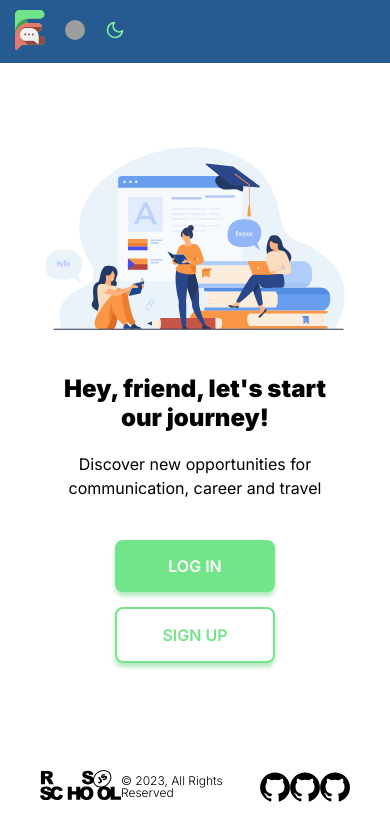
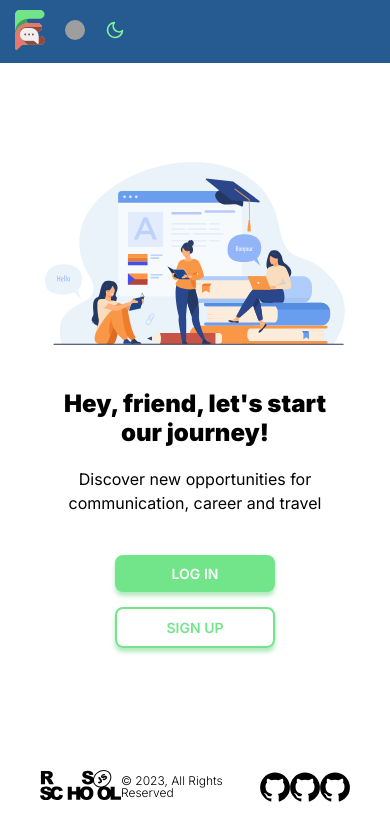
Before and after one commit to gsidnick/rsclone, a React (Create React App) app: page / in a window 390 px wide. Shown: the top 840 px of the page. Built offline with nearby package versions, Linux system fonts and the light colour scheme; no server answers; grey boxes are pictures that could not be loaded.

Commit message:
refactor: change adaptive styles

```diff
--- a/src/components/UI/Button/Button.css
+++ b/src/components/UI/Button/Button.css
@@ -4,7 +4,7 @@
   --color-bg-shadow: var(--rss-green-shadow);
   --color-text: var(--rss-white);
   --color-bg-arrow: var(--rss-grey-dark-lighter);
-  --color-bg-arrow-hover: var(--rss-grey-dark)
+  --color-bg-arrow-hover: var(--rss-grey-dark);
 }
 
 .dark .button {
@@ -13,7 +13,7 @@
   --color-bg-shadow: var(--rss-orange-shadow);
   --color-text: var(--rss-white);
   --color-bg-arrow: var(--rss-grey-light-lighter);
-  --color-bg-arrow-hover: var(--rss-grey-light)
+  --color-bg-arrow-hover: var(--rss-grey-light);
 }
 
 .button {
@@ -148,6 +148,11 @@ a.button {
 
 @media (max-width: 480px) {
 
+  .button {
+    padding: 10px;
+    font-size: 14px;
+  }
+
   .button.button_back {
     top: 10px;
     left: 10px;
```
